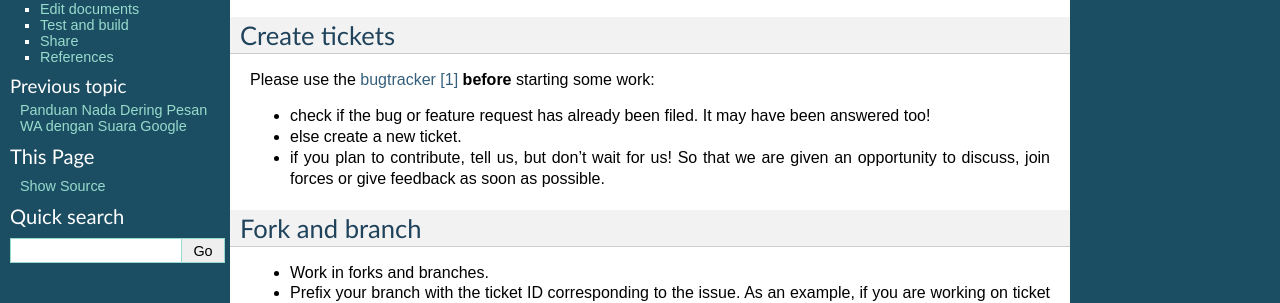
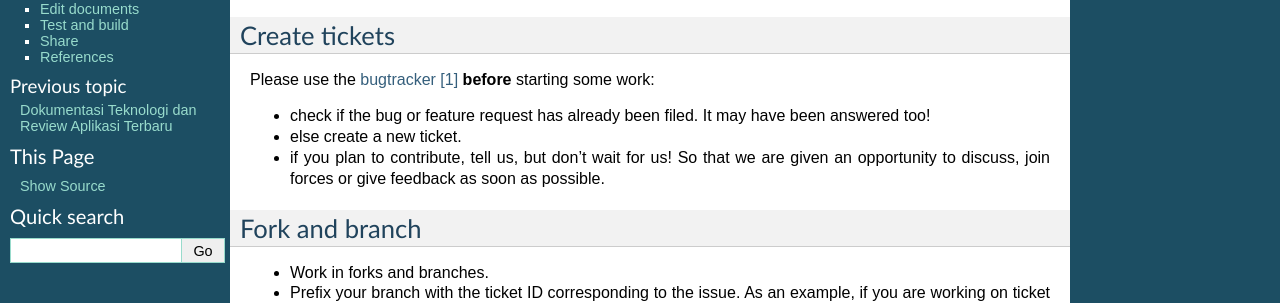
Before and after one commit to techidn/truffle, a Sphinx documentation site: the page built from docs/contribute/index.rst, in a window 1280 px wide. Shown: the part 137-440 px from the top of the page. Built offline with Sphinx 7.4.7, drawn with Linux system fonts in a browser that asks for light colours; pages that are not in the unit, such as notebooks, are missing from menus.

Commit message:
Update index.rst

```diff
--- a/docs/index.rst
+++ b/docs/index.rst
@@ -1,8 +1,8 @@
 ###########################################
-Panduan Nada Dering Pesan WA dengan Suara Google
+Dokumentasi Teknologi dan Review Aplikasi Terbaru
 ###########################################
 
-Berikut fitur-fitur terbaru dari aplikasi `X8 Speeder`_ dari tim Sebuahutas.com
+Berikut fitur-fitur terbaru dari aplikasi `Suara Google`_ dari tim Karinov
 
 
 ********
```
Also changed, not shown: other parts of docs/index.rst (+1 -1 lines).
